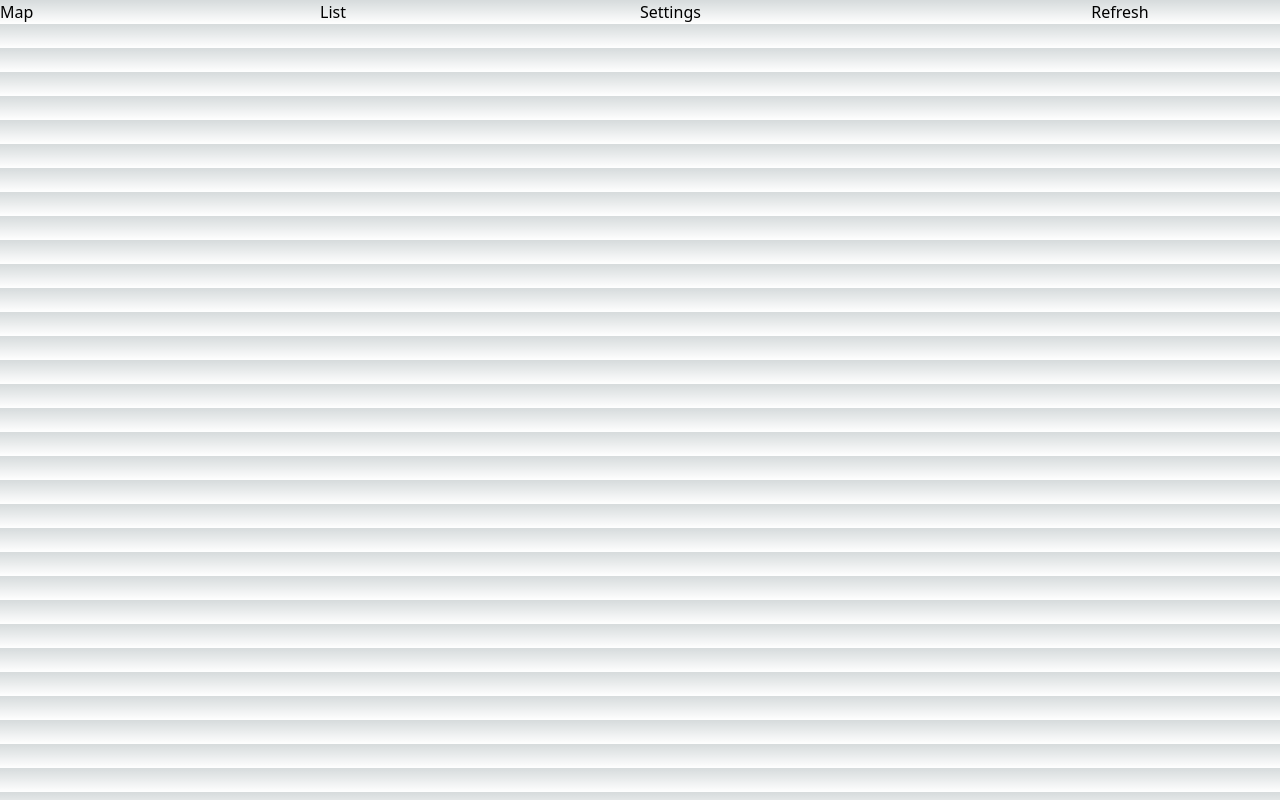
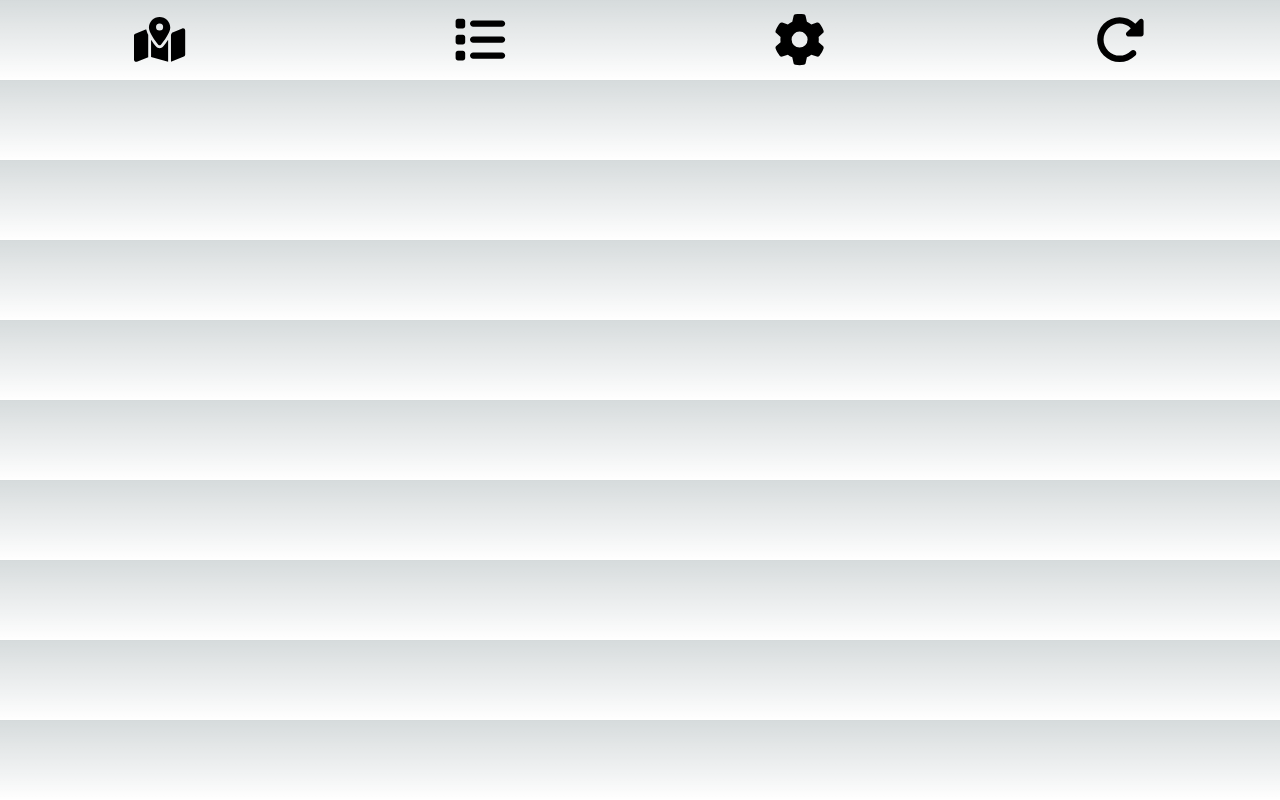
Before and after one commit to KingRay171/optimal-gas-station, a Next.js app: page /navbar in a window 1280 px wide. Built offline with nearby package versions, Linux system fonts and the light colour scheme.

Commit message:
station data handling moved to backend, most fuel and cost efficient stop is highlighted

```diff
--- a/package.json
+++ b/package.json
@@ -4,6 +4,7 @@
   "private": true,
   "scripts": {
     "dev": "next dev",
+    "debug": "NODE_OPTIONS='--inspect' next dev",
     "build": "next build",
     "start": "next start",
     "lint": "next lint"
@@ -11,6 +12,8 @@
   "dependencies": {
     "@emotion/react": "^11.11.1",
     "@emotion/styled": "^11.11.0",
+    "@fortawesome/free-solid-svg-icons": "^6.4.0",
+    "@fortawesome/react-fontawesome": "^0.2.0",
     "@googlemaps/js-api-loader": "^1.16.1",
     "@mui/material": "^5.13.5",
     "@react-google-maps/api": "^2.18.1",
@@ -19,8 +22,11 @@
     "@types/react": "18.2.9",
     "@types/react-dom": "18.2.4",
     "autoprefixer": "10.4.14",
+    "babel-plugin-macros": "^3.1.0",
     "eslint": "8.42.0",
     "eslint-config-next": "13.4.4",
+    "fontawesome": "^5.6.3",
+    "fortawesome": "^0.0.1-security",
     "next": "^13.4.5",
     "postcss": "8.4.24",
     "react": "^18.2.0",
--- a/src/pages/index.tsx
+++ b/src/pages/index.tsx
@@ -1,23 +1,38 @@
 
-import { useLoadScript, GoogleMap, MarkerF, useGoogleMap } from '@react-google-maps/api';
+import { useLoadScript, GoogleMap, MarkerF, Marker, useGoogleMap } from '@react-google-maps/api';
 import type { NextPage } from 'next';
 import { useMemo, useState, useEffect, useRef } from 'react';
 import Nav from './navbar';
 import { Dialog, DialogTitle, DialogActions, DialogContent, DialogContentText } from '@mui/material';
 
+function sortNumbers(a: {id: number, lat: number, lng: number, price: any, distance: number, distanceAdjPrice: any}, b: {id: number, lat: number, lng: number, price: any, distance: number, distanceAdjPrice: any}) {
+  if (parseFloat(a.distanceAdjPrice) > parseFloat(b.distanceAdjPrice)) {
+    return 1;
+  } else if (parseFloat(b.distanceAdjPrice) > parseFloat(a.distanceAdjPrice)) {
+    return -1;
+  } else {
+    return 0;
+  }
+}
+
 const Home: NextPage = () => {
   const libraries = useMemo(() => ['places'], []);
   const [val, setVal] = useState({lat: 0, lng: 0})
-  const [stations, setStations] = useState({primaryStations: [{id: 0, lat: 0, lng: 0, price: "0"}], secondaryStations: [{id: 0, lat: 0, lng: 0, price: "0"}]})
+  const [stations, setStations] = useState([{id: 0, lat: 0, lng: 0, price: 0, distance: 0, distanceAdjPrice: 0}])
   const [e, setE] = useState(0)
   const [dialogOpen, setDialogOpen] = useState(false)
-  const [currentStation, setCurrentStation] = useState({id: 0, lat: 0, lng: 0, price: "0", distance: "0"})
+  const [currentStation, setCurrentStation] = useState({id: 0, lat: 0, lng: 0, price: 0, distance: 0, distanceAdjPrice: 0})
+  const [closestStation, setClosestStation] = useState(0)
 
   useEffect(() => {
     if (navigator.geolocation) {
       navigator.geolocation.getCurrentPosition((pos) => {
         setVal({lat: pos.coords.latitude, lng: pos.coords.longitude})
-        fetch("/api/hello", {method: "POST", body: JSON.stringify({lat: pos.coords.latitude, lng: pos.coords.longitude})}).then((data) => data.json()).then((data) => setStations(data))
+
+        fetch("/api/hello", {method: "POST", body: JSON.stringify({lat: pos.coords.latitude, lng: pos.coords.longitude})}).then(data => data.json()).then(data => {
+          setStations(data)
+
+        })
       })
     }
   }, [e])
@@ -39,12 +54,14 @@ const Home: NextPage = () => {
     libraries: libraries as any,
   });
 
+
   if (!isLoaded) {
     return <p>Loading...</p>;
   }
 
+
   return (
-    <div >
+    <div className='flex flex-col'>
       <GoogleMap
         options={mapOptions}
         zoom={13}
@@ -52,30 +69,29 @@ const Home: NextPage = () => {
         mapTypeId={google.maps.MapTypeId.ROADMAP}
         mapContainerStyle={{ height: '90vh', width: '100%' }}
         onLoad={() => console.log('Map Component Loaded...')}>
-          {stations.primaryStations.map((station) => (
-            <MarkerF key={station.id} position={{lat: station.lat, lng: station.lng}} label={station.price}/>
-          ))}
-          {stations.secondaryStations.map((station) => (
-            <MarkerF key={station.id} position={{lat: station.lat, lng: station.lng}} label={station.price} onClick={() => {
-              fetch(
-                `/api/directions`,
-                {
-                  method: "POST",
-                  body: JSON.stringify({currentLat: val.lat, currentLng: val.lng, destLat: station.lat, destLng: station.lng})
-                }
-              ).then(data => data.json()).then(data => {
-                console.log(data.rows[0].elements[0].distance.text)
-                setCurrentStation({id: 0, lat: 0, lng: 0, price: "0", distance: data.rows[0].elements[0].distance.text})
-                setDialogOpen(true)
-              })
+
+          {stations.filter(e => !isNaN(e.price)).sort(sortNumbers).map((station, idx) => (
+            <Marker key={station.id} position={{lat: station.lat, lng: station.lng}} label={`${station.price}`} icon={ {
+              path: "M-20,0a20,20 0 1,0 40,0a20,20 0 1,0 -40,0",
+              fillColor: idx !== 0 ? '#FF0000' : '#0000FF',
+              fillOpacity: .6,
+              anchor: new google.maps.Point(0,0),
+              strokeWeight: 0,
+              scale: 1
+          }} onClick={() => {
+              setCurrentStation(station)
+              setDialogOpen(true)
             }}/>
           ))}
+
           <MarkerF position={val} />
           <Dialog open={dialogOpen} onClose={() => {setDialogOpen(false)}}>
             <DialogTitle>Station</DialogTitle>
             <DialogContent>
               <DialogContentText>
                 {currentStation.distance}
+                <br></br>
+                {currentStation.distanceAdjPrice}
               </DialogContentText>
             </DialogContent>
           </Dialog>
--- a/src/pages/navbar.tsx
+++ b/src/pages/navbar.tsx
@@ -1,4 +1,6 @@
 import React, {MouseEventHandler, useEffect, useState} from 'react'
+import { FontAwesomeIcon } from "@fortawesome/react-fontawesome"
+import { faEnvelope, faGear, faList, faMapLocationDot, faRotateRight } from "@fortawesome/free-solid-svg-icons"
 import Link from "next/link"
 
 export default function Nav({onClick} : {onClick : MouseEventHandler}) {
@@ -6,18 +8,18 @@ export default function Nav({onClick} : {onClick : MouseEventHandler}) {
 
     const [activeIdx, setActiveIdx] = useState(-1);
     return (
-        <div className="flex">
-            <Link className='w-1/4  place-self-center' href="/">
-                <p onClick={onClick}>Map</p>
+        <div className="flex h-[10vh]">
+            <Link className='w-1/4 flex justify-center items-center' href="/">
+                <FontAwesomeIcon icon={faMapLocationDot} className='w-[4vw] h-auto'/>
             </Link>
-            <Link className='w-1/4 place-self-center' href="/list">
-                <p>List</p>
+            <Link className='w-1/4 flex justify-center items-center' href="/list">
+                <FontAwesomeIcon icon={faList} className='w-[4vw] h-auto' />
             </Link>
-            <Link className='w-1/4 place-self-center' href="/settings">
-                <p>Settings</p>
+            <Link className='w-1/4 flex justify-center items-center' href="/settings">
+                <FontAwesomeIcon icon={faGear} className='w-[4vw] h-auto' />
             </Link>
-            <button className='w-1/4 place-self-center' onClick={onClick}>
-                Refresh
+            <button className='w-1/4 flex justify-center items-center' onClick={onClick}>
+                <FontAwesomeIcon icon={faRotateRight} className='w-[4vw] h-auto' />
             </button>
         </div>
     )
```
Also changed, not shown: 2 other files (tests, documents, lock files or other folders).
